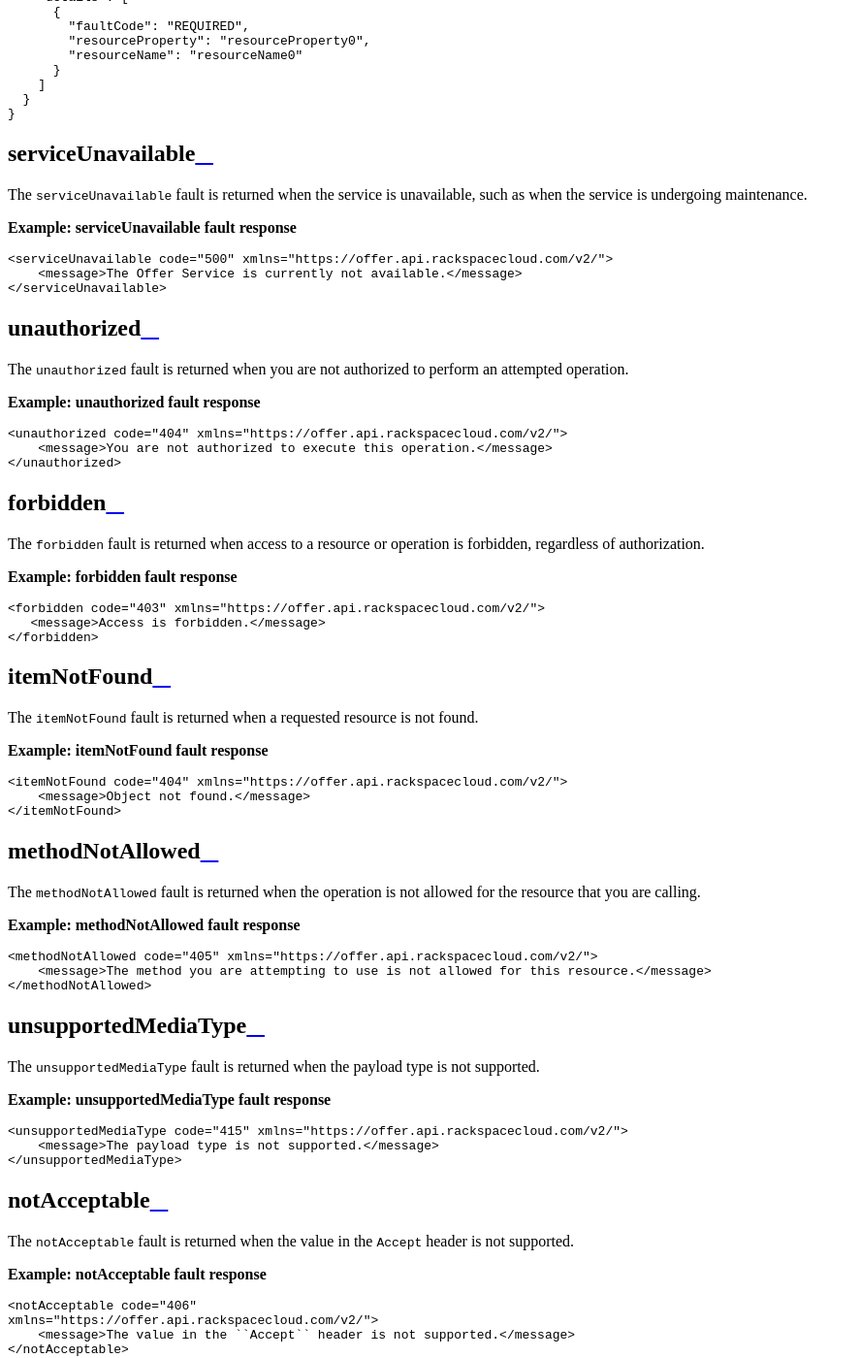
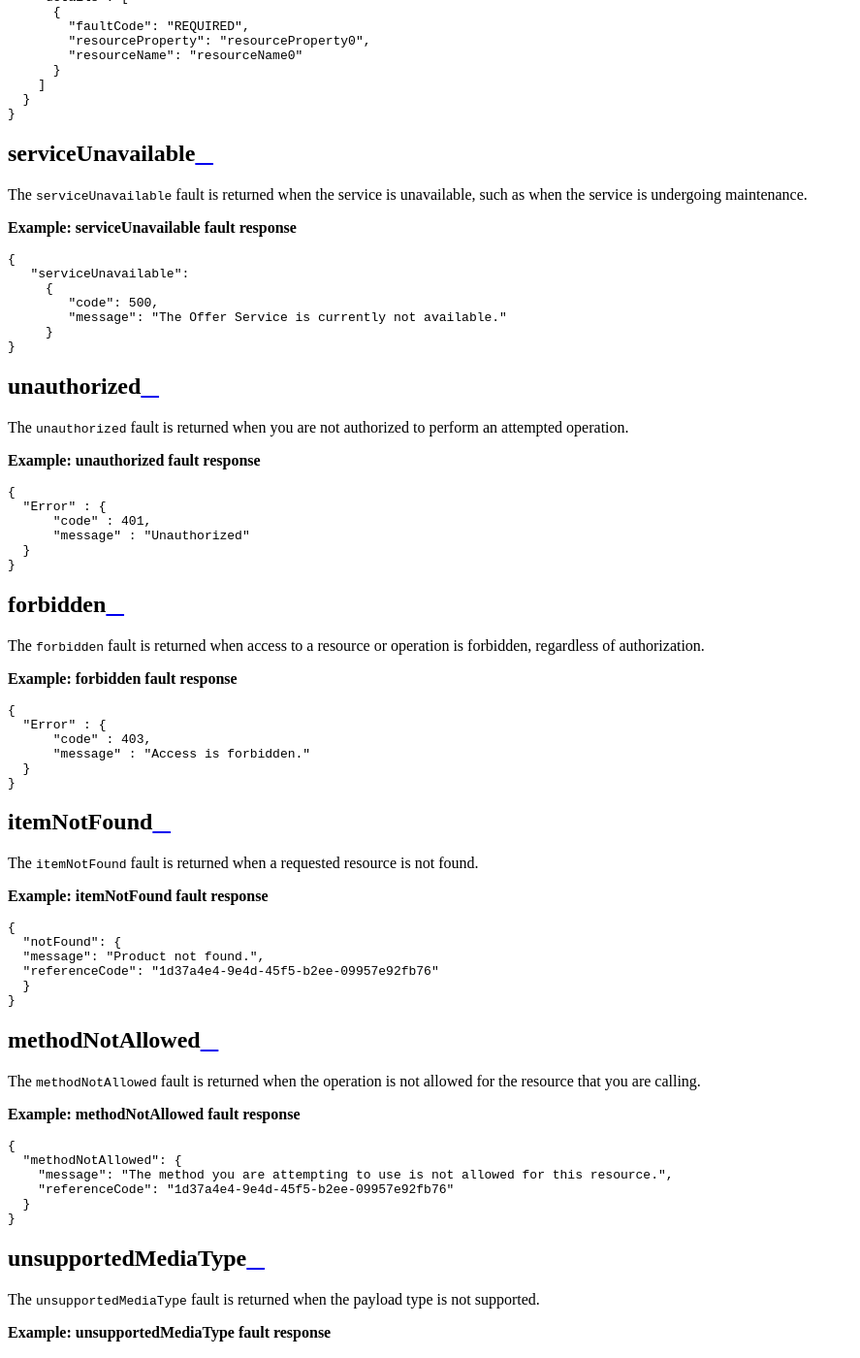
Before and after one commit to rackerlabs/docs-offerings, a Sphinx documentation site: the page built from docs/general-api-info/faults.rst, in a window 1280 px wide and 1400 px high, scrolled down 1071 px. Shown: the whole window at 97% size, without its empty margins (0-887 px from the left). Built offline with Sphinx 7.4.7 and the Read the Docs theme 2.0.0, drawn with Linux system fonts in a browser that asks for light colours; pages that are not in the unit, such as notebooks, are missing from menus; some of the changed text lies outside the part shown.

Commit message:
Convert sample fault responses to JSON.

```diff
--- a/docs/general-api-info/faults.rst
+++ b/docs/general-api-info/faults.rst
@@ -61,9 +61,13 @@ such as when the service is undergoing maintenance.
 
 .. code::
 
-  <serviceUnavailable code="500" xmlns="https://offer.api.rackspacecloud.com/v2/">
-      <message>The Offer Service is currently not available.</message>
-  </serviceUnavailable>
+    {
+       "serviceUnavailable":
+         {
+            "code": 500,
+            "message": "The Offer Service is currently not available."
+         }
+    }
 
 .. _faults-unauthorized:
 
@@ -77,9 +81,12 @@ an attempted operation.
 
 .. code::
 
- <unauthorized code="404" xmlns="https://offer.api.rackspacecloud.com/v2/">
-     <message>You are not authorized to execute this operation.</message>
- </unauthorized>
+    {
+      "Error" : {
+          "code" : 401,
+          "message" : "Unauthorized"
+      }
+    }
 
 .. _faults-forbidden:
 
@@ -93,9 +100,12 @@ forbidden, regardless of authorization.
 
 .. code::
 
- <forbidden code="403" xmlns="https://offer.api.rackspacecloud.com/v2/">
-    <message>Access is forbidden.</message>
- </forbidden>
+    {
+      "Error" : {
+          "code" : 403,
+          "message" : "Access is forbidden."
+      }
+    }
 
 .. _faults-itemnotfound:
 
@@ -108,9 +118,12 @@ The ``itemNotFound`` fault is returned when a requested resource is not found.
 
 .. code::
 
-    <itemNotFound code="404" xmlns="https://offer.api.rackspacecloud.com/v2/">
-        <message>Object not found.</message>
-    </itemNotFound>
+    {
+      "notFound": {
+      "message": "Product not found.",
+      "referenceCode": "1d37a4e4-9e4d-45f5-b2ee-09957e92fb76"
+      }
+    }
 
 .. _faults-methodnotallowed:
 
@@ -124,9 +137,12 @@ for the resource that you are calling.
 
 .. code::
 
-    <methodNotAllowed code="405" xmlns="https://offer.api.rackspacecloud.com/v2/">
-        <message>The method you are attempting to use is not allowed for this resource.</message>
-    </methodNotAllowed>
+    {
+      "methodNotAllowed": {
+        "message": "The method you are attempting to use is not allowed for this resource.",
+        "referenceCode": "1d37a4e4-9e4d-45f5-b2ee-09957e92fb76"
+      }
+    }
 
 .. _faults-unsupportedmediatype:
 
@@ -140,9 +156,12 @@ supported.
 
 .. code::
 
-    <unsupportedMediaType code="415" xmlns="https://offer.api.rackspacecloud.com/v2/">
-        <message>The payload type is not supported.</message>
-    </unsupportedMediaType>
+    {
+      "unsupportedMediaType": {
+        "message": "The payload type is not supported.",
+        "referenceCode": "1d37a4e4-9e4d-45f5-b2ee-09957e92fb76"
+      }
+    }
 
 .. _faults-notacceptable:
 
@@ -156,7 +175,9 @@ header is not supported.
 
 .. code::
 
-    <notAcceptable code="406"
-    xmlns="https://offer.api.rackspacecloud.com/v2/">
-        <message>The value in the ``Accept`` header is not supported.</message>
-    </notAcceptable>
+    {
+      "notAcceptable": {
+        "message": "The value in the ``Accept`` header is not supported.",
+        "referenceCode": "1d37a4e4-9e4d-45f5-b2ee-09957e92fb76"
+      }
+    }
```
